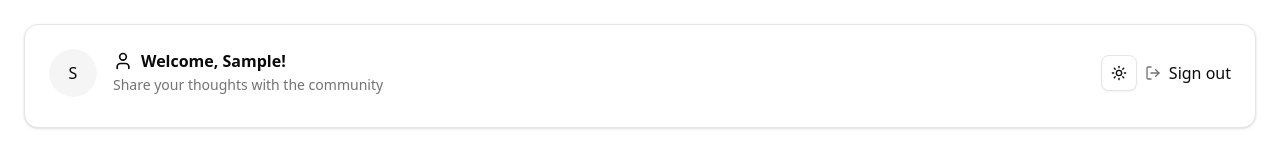
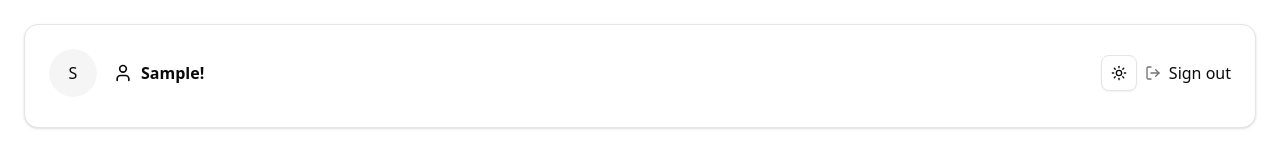
Before and after one commit to highnet/convex-guestbook, a Next.js app: page /member in a window 1280 px wide. Shown: the top 160 px of the page. Built offline with nearby package versions, Linux system fonts and the light colour scheme; no server answers; sample sign-in values are in the browser's storage.

Commit message:
fix: remove unused imports and clean up theme provider component

```diff
--- a/src/app/member/page.tsx
+++ b/src/app/member/page.tsx
@@ -106,11 +106,8 @@ export default function MemberPage() {
                 <div>
                   <CardTitle className="flex items-center gap-2">
                     <User className="w-5 h-5" />
-                    Welcome, {user.firstName}!
+                    {user.firstName}!
                   </CardTitle>
-                  <p className="text-muted-foreground text-sm mt-1">
-                    Share your thoughts with the community
-                  </p>
                 </div>
               </div>
               <div className="flex items-center gap-2">
```
Also changed, not shown: src/components/theme-provider.tsx (+4 -5 lines).
